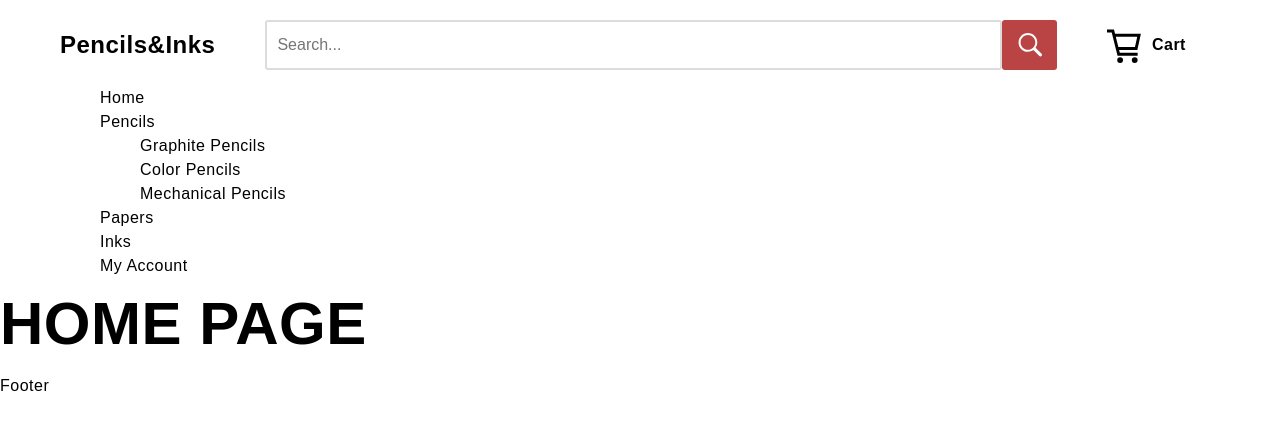
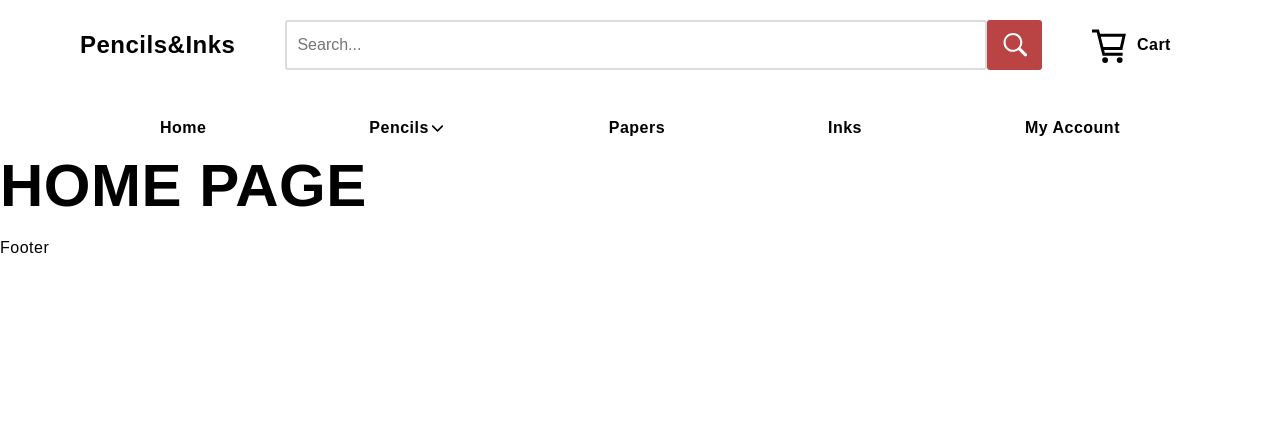
Before and after one commit to ElierHP/pencils-and-inks, a Next.js app: page / in a window 1280 px wide. Shown: the top 430 px of the page. Built offline with nearby package versions, Linux system fonts and the light colour scheme.

Commit message:
Edit navbar.

```diff
--- a/src/components/Searchbar.js
+++ b/src/components/Searchbar.js
@@ -38,4 +38,5 @@ const SearchIcon = styled.div`
   align-items: center;
   justify-content: center;
   border-radius: 3px;
+  cursor: pointer;
 `;
--- a/src/components/layout/Header.js
+++ b/src/components/layout/Header.js
@@ -5,9 +5,14 @@ import Link from "next/link";
 import Container from "../ui/Container";
 import { GrCart } from "react-icons/gr";
 import { HiMenu } from "react-icons/hi";
+import { IoIosArrowDown } from "react-icons/io";
 import Searchbar from "../Searchbar";
 
 export default function Header() {
+  const handleLinkHover = () => {
+    console.log("Hovering Link");
+  };
+
   return (
     <header>
       <Container>
@@ -30,22 +35,39 @@ export default function Header() {
             Cart
           </Cart>
         </Wrapper>
-        <nav>
-          <ul>
-            <li>Home</li>
+        <Navbar>
+          <NavUl>
             <li>
-              Pencils
-              <ul>
-                <li>Graphite Pencils</li>
-                <li>Color Pencils</li>
-                <li>Mechanical Pencils</li>
-              </ul>
+              <Link href="/">Home</Link>
             </li>
-            <li>Papers</li>
-            <li>Inks</li>
-            <li>My Account</li>
-          </ul>
-        </nav>
+            <NavLi onMouseEnter={handleLinkHover}>
+              <Link href="/pencils">Pencils</Link>
+              <IoIosArrowDown size={17} />
+              <PencilNav>
+                <li>
+                  <Link href="/pencils/graphite-pencils">Graphite Pencils</Link>
+                </li>
+                <li>
+                  <Link href="/pencils/color-pencils">Color Pencils</Link>
+                </li>
+                <li>
+                  <Link href="/pencils/mechanical-pencils">
+                    Mechanical Pencils
+                  </Link>
+                </li>
+              </PencilNav>
+            </NavLi>
+            <li>
+              <Link href="/papers">Papers</Link>
+            </li>
+            <li>
+              <Link href="/inks">Inks</Link>
+            </li>
+            <li>
+              <Link href="/profile">My Account</Link>
+            </li>
+          </NavUl>
+        </Navbar>
       </Container>
     </header>
   );
@@ -56,7 +78,8 @@ const Wrapper = styled.div`
   display: grid;
   align-items: center;
   grid-template-columns: 1fr 7fr 1fr;
-  padding-top: 2rem;
+  padding: 2rem;
+  padding-bottom: 3rem;
   grid-gap: 5rem;
 `;
 
@@ -71,6 +94,7 @@ const HamburgerIcon = styled.div`
 const Logo = styled.a`
   font-size: ${theme.fontSizes.large}rem;
   font-weight: ${theme.fontWeights.bold};
+  cursor: pointer;
 `;
 
 // Shopping Cart
@@ -79,4 +103,32 @@ const Cart = styled.div`
   align-items: center;
   gap: 1rem;
   font-weight: ${theme.fontWeights.bold};
+  cursor: pointer;
 `;
+
+// Navbar
+const Navbar = styled.nav``;
+
+const NavUl = styled.ul`
+  display: flex;
+  justify-content: space-between;
+  align-items: center;
+  padding: 0 10rem;
+  font-weight: ${theme.fontWeights.bold};
+`;
+
+const NavLi = styled.li`
+  display: flex;
+  align-items: center;
+  position: relative;
+`;
+
+const PencilNav = styled.ul`
+  display: none;
+  flex-direction: column;
+  gap: 1rem;
+  position: absolute;
+  top: 4rem;
+  width: 200px;
+  padding: 1rem;
+`;
--- a/src/styles/globalStyles.js
+++ b/src/styles/globalStyles.js
@@ -7,6 +7,10 @@ export default function GlobalStyles() {
       styles={css`
         html {
           font-size: 62.5%;
+        }
+        ,
+        ul {
+          padding: 0;
         }
         ,
         h1,
```
